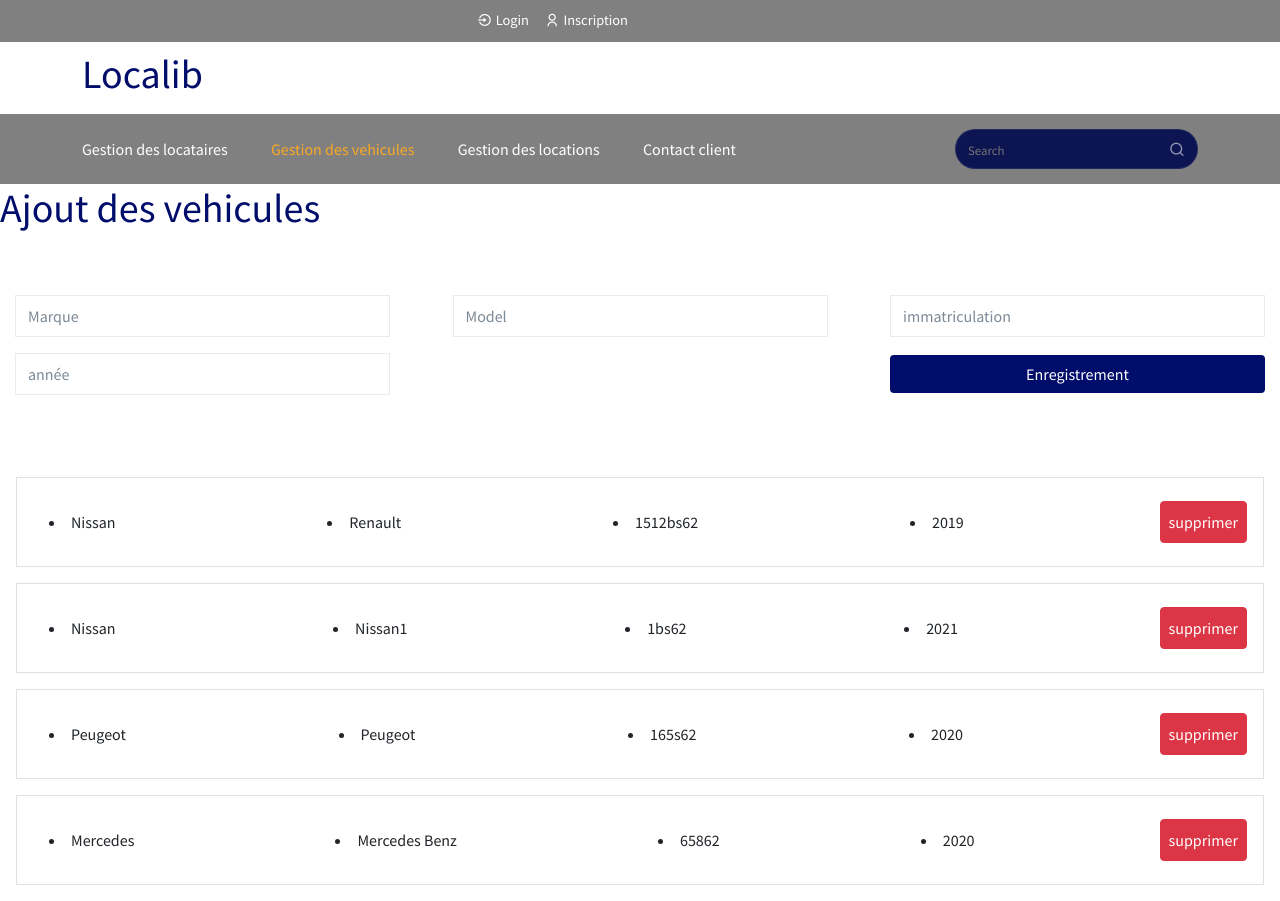
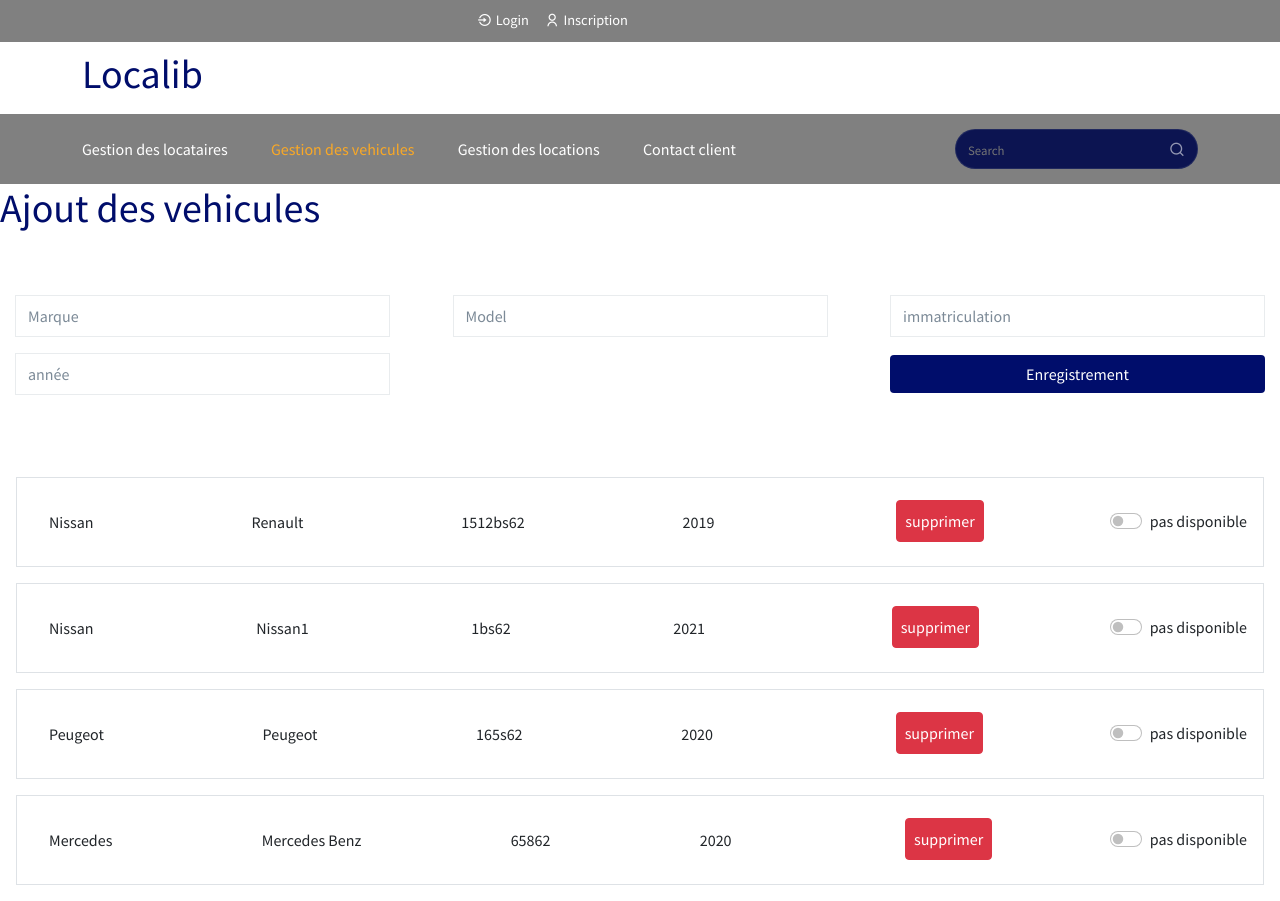
Before and after one commit to chakibaraf/localib, a React (Create React App) app: page /GestionVehicule in a window 1280 px wide. Built offline with nearby package versions, Linux system fonts and the light colour scheme.

Commit message:
ajout de disponibilite/pas disponibilite

```diff
--- a/src/assets/data/CustomerData.js
+++ b/src/assets/data/CustomerData.js
@@ -7,6 +7,7 @@ const CustomerData = [
       prenom: "jacques",
       email: "fj@gmail.com",
       adresse: "rue des olivier",
+      date: ""
 
 
     },
@@ -15,8 +16,9 @@ const CustomerData = [
       id:uuidv4(),
       nom: "francois",
       prenom: "jacques",
-      email: "fj@gmail.com",
+      email: "kfkdkf@gmail.com",
       adresse: "rue des olivier",
+      date: ""
 
 
     },
@@ -25,8 +27,9 @@ const CustomerData = [
       id: uuidv4(),
       nom: "francois",
       prenom: "jacques",
-      email: "fj@gmail.com",
+      email: "ffmfmsslls@gmail.com",
       adresse: "rue des olivier",
+      date: ""
 
     },
 
@@ -34,8 +37,9 @@ const CustomerData = [
       id:uuidv4(),
       nom: "francois",
       prenom: "jacques",
-      email: "fj@gmail.com",
+      email: "mffmmf@gmail.com",
       adresse: "rue des olivier",
+      date: ""
 
     },
 
--- a/src/components/UI/BookingForm.jsx
+++ b/src/components/UI/BookingForm.jsx
@@ -12,7 +12,7 @@ const BookingForm = () => {
         <input type="text" placeholder="Nom" />
       </FormGroup>
       <FormGroup className="booking__form d-inline-block ms-1 mb-4">
-        <input type="text" placeholder="Prenom" />
+        <input type="text" placeholder="Prénom" />
       </FormGroup>
 
       <FormGroup className="booking__form d-inline-block me-4 mb-4">
@@ -49,7 +49,10 @@ const BookingForm = () => {
       </FormGroup>
 
       <FormGroup className="booking__form d-inline-block me-4 mb-4">
-        <input type="date" placeholder="la date " />
+       date de départ  <input type="date" placeholder="" />
+      </FormGroup>
+      <FormGroup className="booking__form d-inline-block me-4 mb-4">
+        date de fin <input type="date" placeholder="la date de fin" />
       </FormGroup>
       <FormGroup className="booking__form d-inline-block ms-1 mb-4">
         <input
--- a/src/components/UI/ClientForm.jsx
+++ b/src/components/UI/ClientForm.jsx
@@ -21,6 +21,7 @@ const ClientForm = () => {
   const [statePrenom, setPrenom] = useState();
   const [stateEmail, setEmail] = useState();
   const [stateAdresse, setAdresse] = useState();
+  const [stateDate, setDate] = useState();
 
   /* prends en parametre l'id utiliser la methode filter pour chaque element de
   dataArr (item prends l'inverse de id donc rien (creer un nouveau tableau))
@@ -47,6 +48,9 @@ const ClientForm = () => {
   const linkedAdresse = (e) => {
     setAdresse(e);
   }
+  const linkedDate = (e) => {
+    setImmediate(e);
+  }
 
   const addClts = (e) => {
     e.preventDefault();
@@ -57,6 +61,7 @@ const ClientForm = () => {
     newClt.prenom = statePrenom;
     newClt.email = stateEmail;
     newClt.adresse = stateAdresse;
+    newClt.date = stateDate;
     //newClt.ext = stateChamps;
 
     newClt.id = uuidv4();
@@ -69,6 +74,7 @@ const ClientForm = () => {
     setPrenom('');
     setEmail('');
     setAdresse('');
+    setDate('');
 
     console.log(dataCust);
   }
@@ -93,7 +99,7 @@ const ClientForm = () => {
         </FormGroup>
 
         <FormGroup className="form__group">
-          <input type="date" placeholder="date" required />
+          <input  value={stateDate} onInput={e => linkedDate(e.target.value)} type="date" placeholder="date" required />
         </FormGroup>
 
           <FormGroup className="form__group">
@@ -110,6 +116,7 @@ const ClientForm = () => {
             info2={item.prenom}
             info3={item.email}
             info4={item.adresse}
+            info5={item.date}
             key={item.id}
             id={item.id}
             delfunc={delateClt}
--- a/src/components/UI/VoitureInfo.jsx
+++ b/src/components/UI/VoitureInfo.jsx
@@ -1,20 +1,36 @@
 /* envoi des informations parent de Form.js vers l'enfant Item.js avec props */
+import { useState } from 'react';
 
-export default function VoitureInfo (props){
-    return(
-        <div>
-            <div className="border d-flex justify-content-between align-items-center p-3 m-3">
-                {/* inject information dataArr dans le input */}
-                <li className="p-3"> {props.txt}</li>
-                <li className="p-3"> {props.txt1}</li>
-                <li className="p-3"> {props.txt2}</li>
-                <li className="p-3"> {props.txt3}</li>
+export default function VoitureInfo(props) {
+   const [stateToggle,setToggle]= useState(true);
+
+   const changeState = () =>{
+        setToggle(!stateToggle);
+   }
+    return (
+
+        <div className="border d-flex justify-content-between align-items-center p-3 m-3">
+            {/* inject information dataArr dans le input */}
+            <div className="p-3"> {props.txt}</div>
+            <div className="p-3"> {props.txt1}</div>
+            <div className="p-3"> {props.txt2}</div>
+            <div className="p-3"> {props.txt3}</div>
+            <div class="form-check form-switch">
 
                 <button className="btn btn-danger p-2 h-50"
-                /* inject la methode delate dans le bouton avec props et l'id */
-                onClick={()=>props.delfunc(props.id)}
+                    /* inject la methode delate dans le bouton avec props et l'id */
+                    onClick={() => props.delfunc(props.id)}
                 >supprimer</button>
+
+
             </div>
+            <div class="form-check form-switch">
+                    {stateToggle ? <span> pas disponible</span>:<span> disponible
+                    <button className="btn" >louer</button></span>}
+
+                    <input onClick={changeState} class="form-check-input" type="checkbox" id="flexSwitchCheckDefault"/>
+                        <label class="form-check-label" for="flexSwitchCheckDefault"></label>
+                </div>
 
         </div>
     )
--- a/src/components/UI/clientInfo.jsx
+++ b/src/components/UI/clientInfo.jsx
@@ -7,11 +7,15 @@ export default function ClientInfo (props){
                 <div className="p-3"> {props.info2}</div>
                 <div className="p-3"> {props.info3}</div>
                 <div className="p-3"> {props.info4}</div>
+                <div className="p-3"> {props.info5}</div>
                 <button className="btn btn-danger p-2 h-50"
                 /* inject la methode delate dans le bouton avec props et l'id */
                 onClick={()=>props.delfunc(props.id)}
                 >supprimer</button>
+
+
             </li>
+
 
         </div>
     )
```
